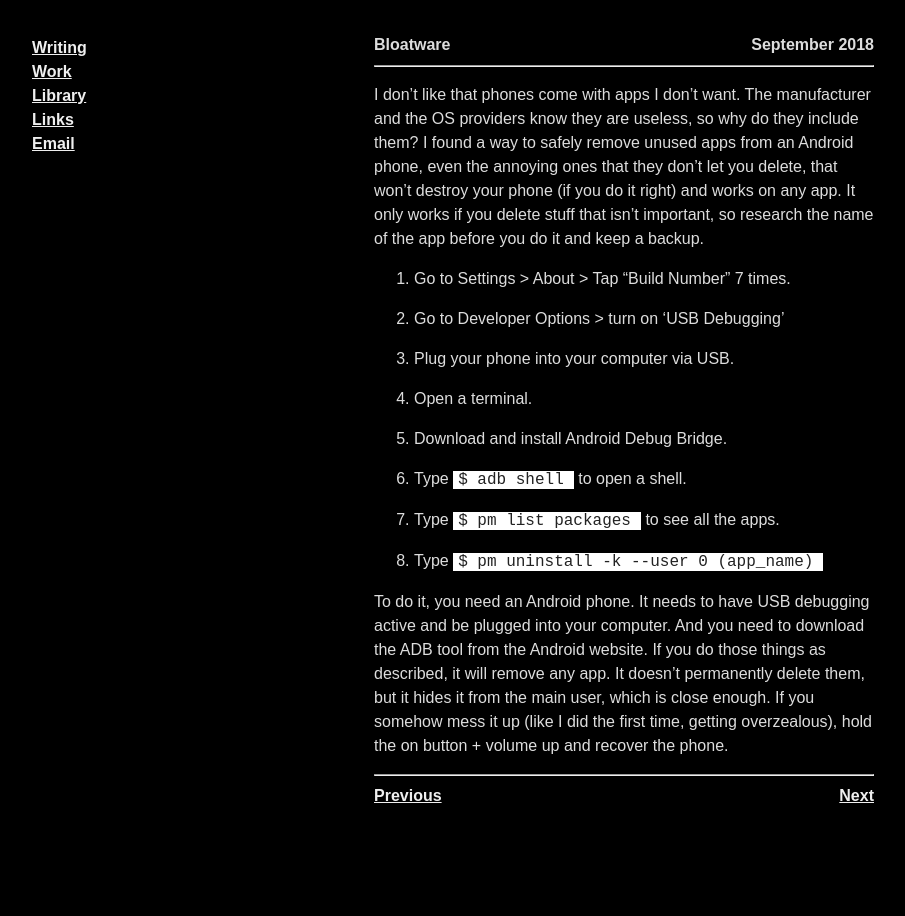
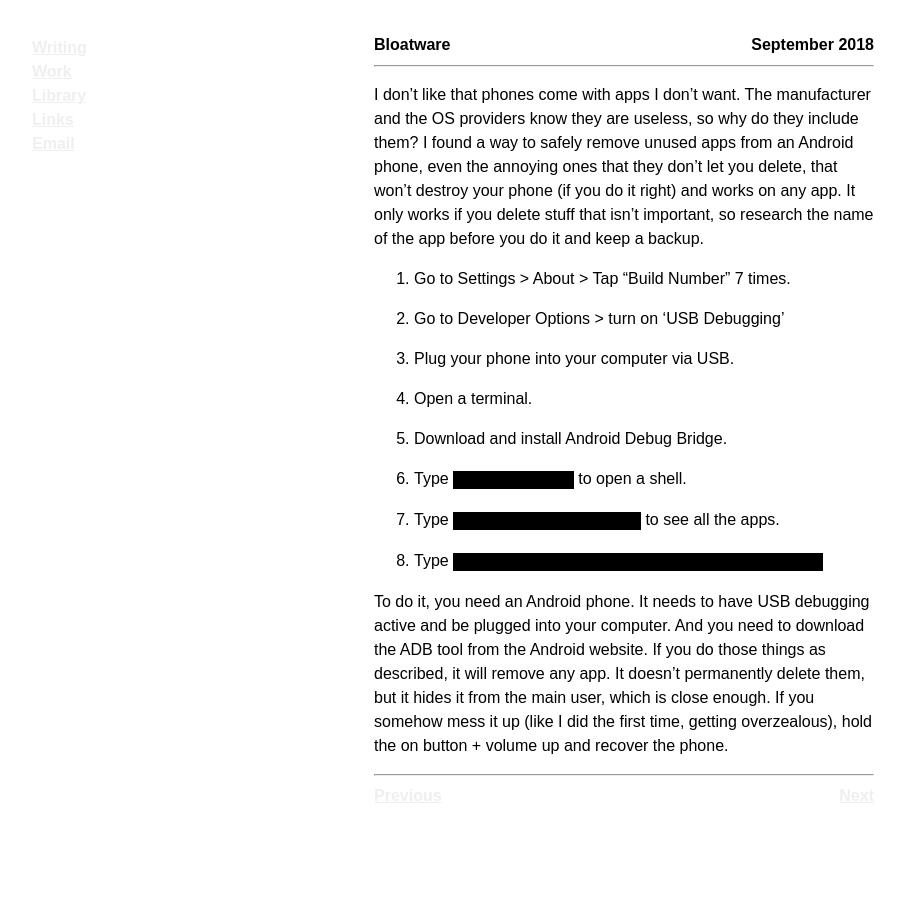
Before and after one commit to rogerkirkness/writing, a Jekyll site: the page built from _posts/2018-09-09-bloatware.md, in a window 1280 px wide. Shown: the whole page, without its empty margins (16-921 px from the left). Built offline with Jekyll 4.4.1, drawn with Linux system fonts in a browser that asks for light colours.

Commit message:
Update default.html

```diff
--- a/_layouts/default.html
+++ b/_layouts/default.html
@@ -7,11 +7,6 @@
 	<meta name="viewport" content="width=device-width, initial-scale=1.0" />
 	<link href="favicon.ico" rel="icon" type="image/x-icon" />
 	<style>
-		html {
-			background: #000;
-			color: #ddd;
-		}
-
 		body {
 			font-size: 12pt;
 			line-height: 1.5;
@@ -53,8 +48,8 @@
 		}
 
 		code {
-			background: white;
-			color: #222222;
+			background: black;
+			color: #000;
 			padding-left: 5px;
 			padding-right: 10px;
 		}
```
